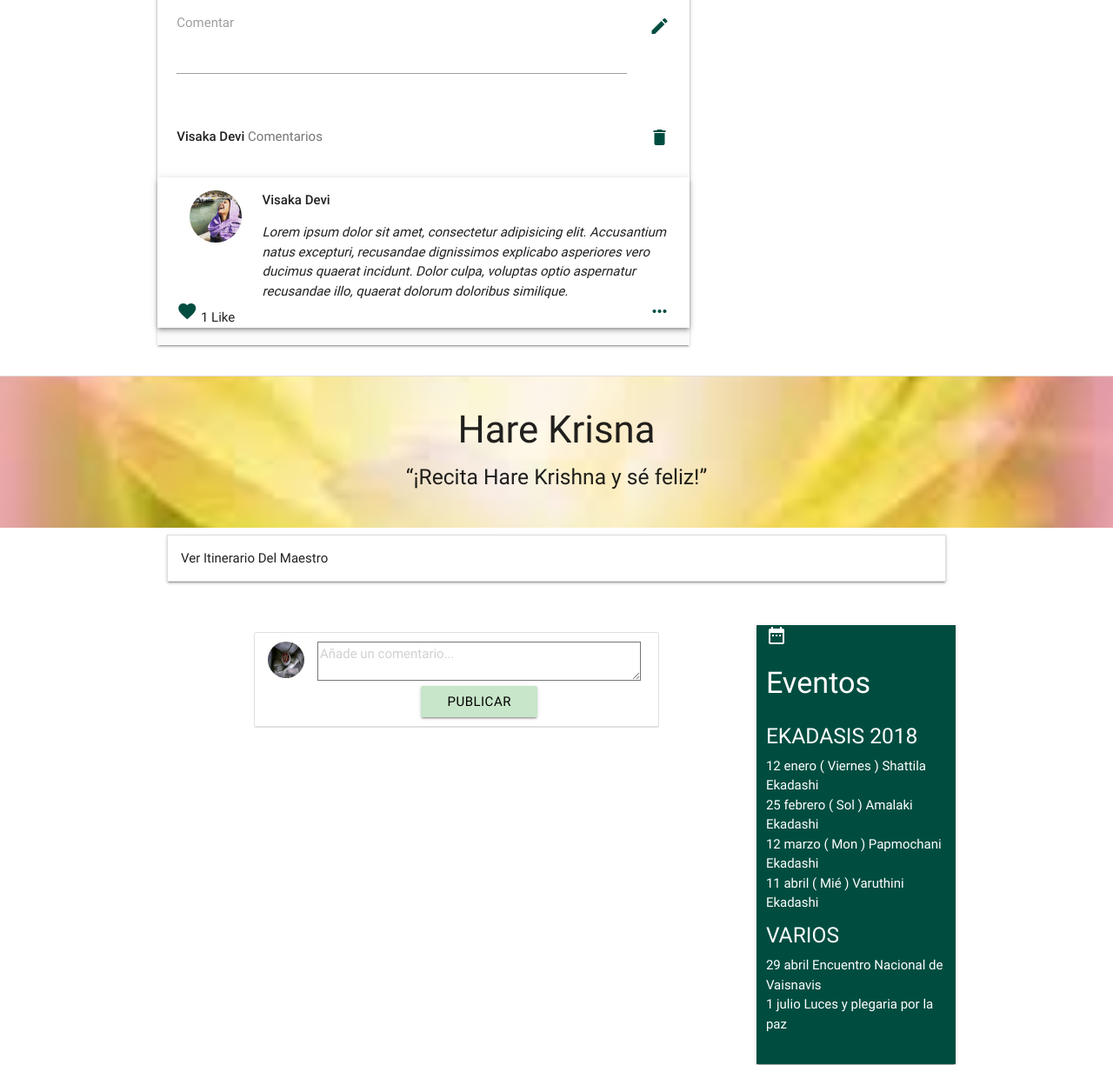
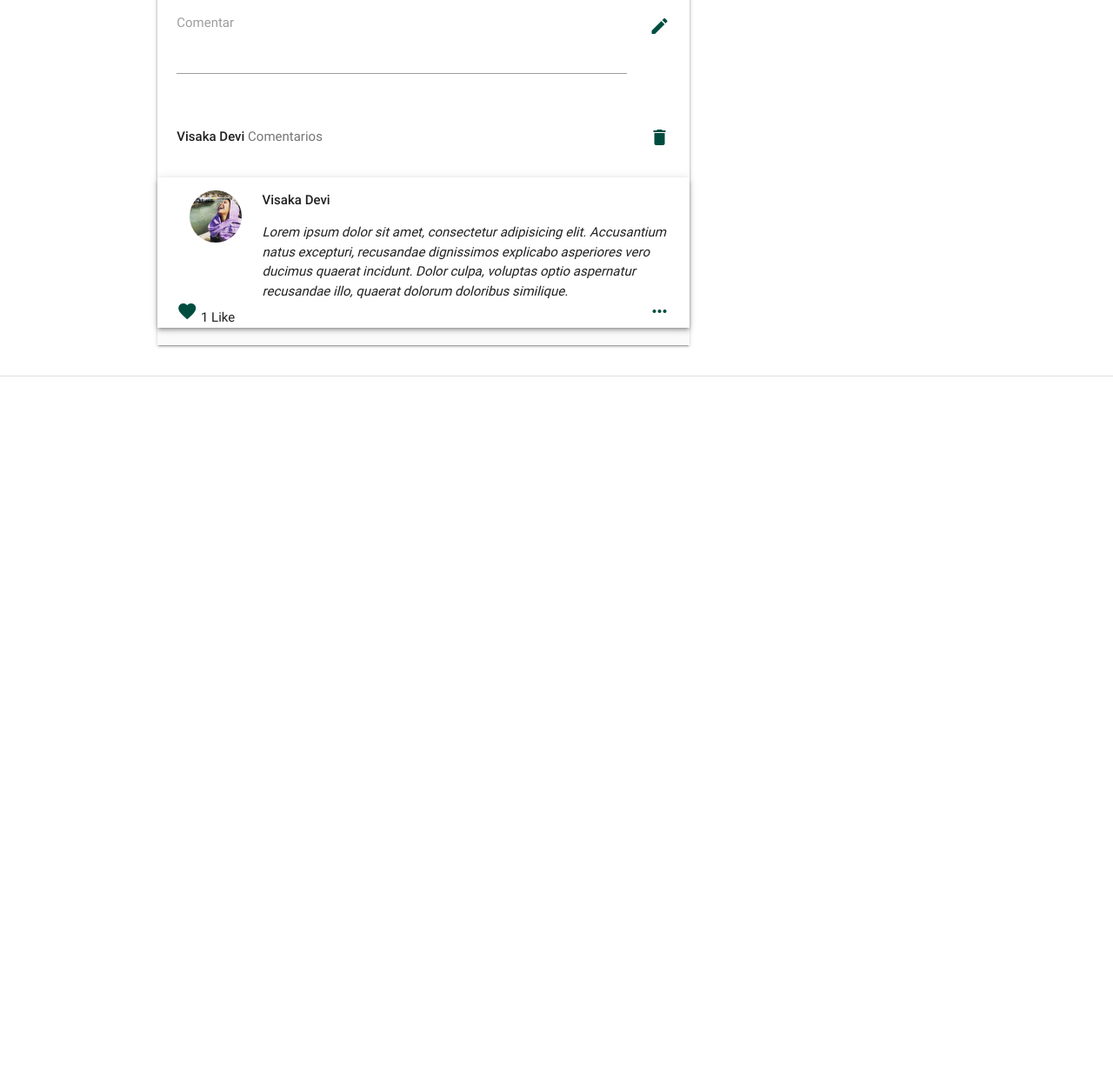
Before and after one commit to devdevi/Sadhu-Sanga, a plain HTML site: page finish.html in a window 1280 px wide. Shown: the part 1159-2384 px from the top of the page at 87% size. After the commit the page ends 1592 px from the top, so only its background shows below. Drawn offline with nearby package versions, Linux system fonts and the light colour scheme.

Commit message:
ocultando clase

```diff
--- a/finish.html
+++ b/finish.html
@@ -23,13 +23,9 @@
             <div class="nav-wrapper container">
 
                   <ul>
-                <li><a href="#" data-activates="slide-out" class="button-collapse"><i class="black-text material-icons">menu</i></a></li>
+                <li><a href="#" data-activates="slide-out" class="button-collapse"><i class="white-text  material-icons">menu</i></a></li>
                 <li><a href="#!" class="black-text brand-logo text-hari"><img src="assets/images/imagencote.png" alt="" style="width: 10%" class="responsive-img "><span class="fakeH white-text">HariBol</span></a></a></li>
               </ul>
-
-
-              <a href="#" data-activates="slide-out" class="button-collapse"><i class="white-text material-icons">menu</i></a>
-
               <ul class=" white-text right hide-on-med-and-down">
                   <li><a href="#"><i class=" white-text material-icons">search</i></a></li>
                   <li><a href="#" id="homePage"><i class=" white-text material-icons">public</i></a></li>
@@ -290,17 +286,17 @@
 
 
       <div class="divider"></div>
-       <div class="userPrincipal fondo">
-          <div class="section">
+       <div class="userPrincipal  hide ">
+          <div class="section fondo">
             <div class="row">
               <div class="col s12 center-align  text-title">
-                <h3>Hare Krisna</h3>
-                <h5>“¡Recita Hare Krishna y sé feliz!”</h5>
+                <h3 class="grey-text text-darken-4 margin"><strong>Hare Krisna</strong></h3>
+                <span class="grey-text text-darken-1 ultra-small">Swami B.A. Paramadvaiti</span>
+                <h5></h5>
               </div>
             </div>
           </div>
-        </div>
-        <div class="container">
+          <div class="container">
           <div class="row">
             <div class="col s12">
               <ul class="collapsible" data-collapsible="accordion">
@@ -375,6 +371,8 @@
             </div>
           </div>
         </div>
+        </div>
+
 
 
  <!-- MODAL  1-->
```
